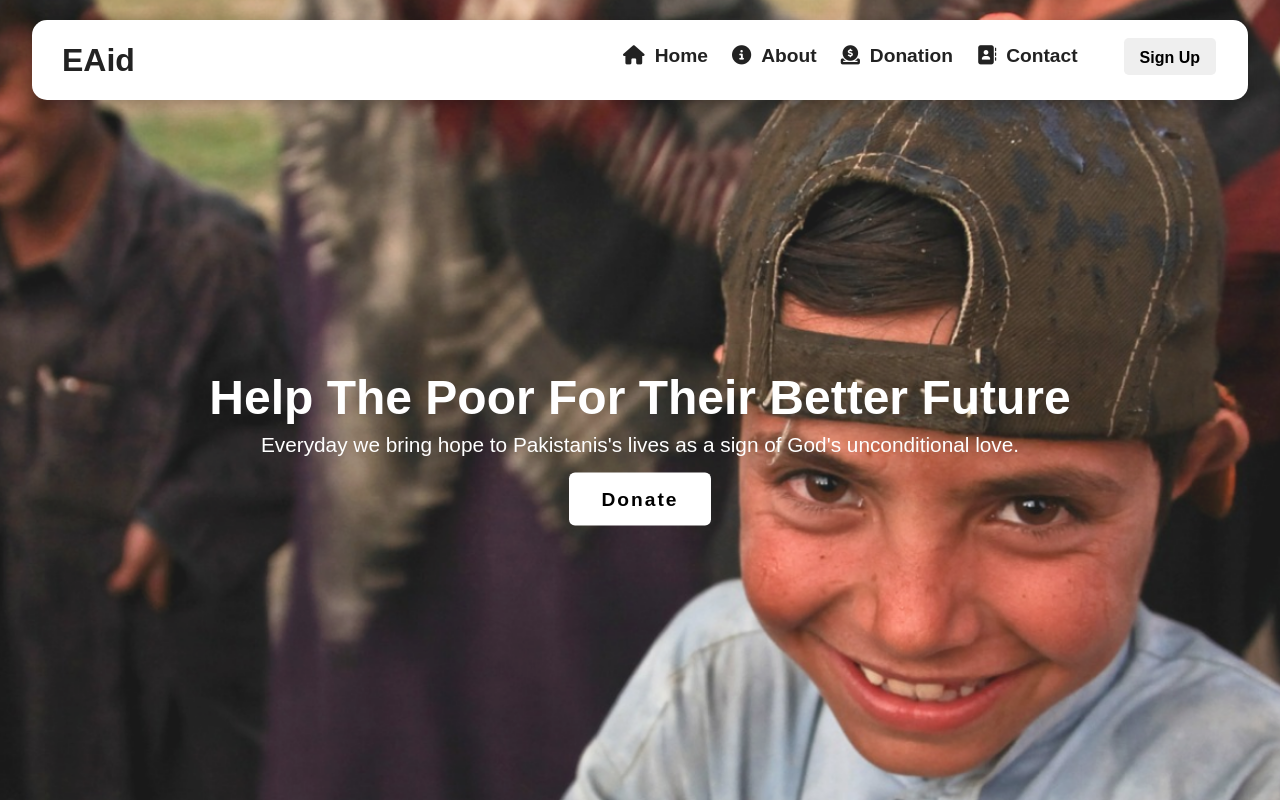
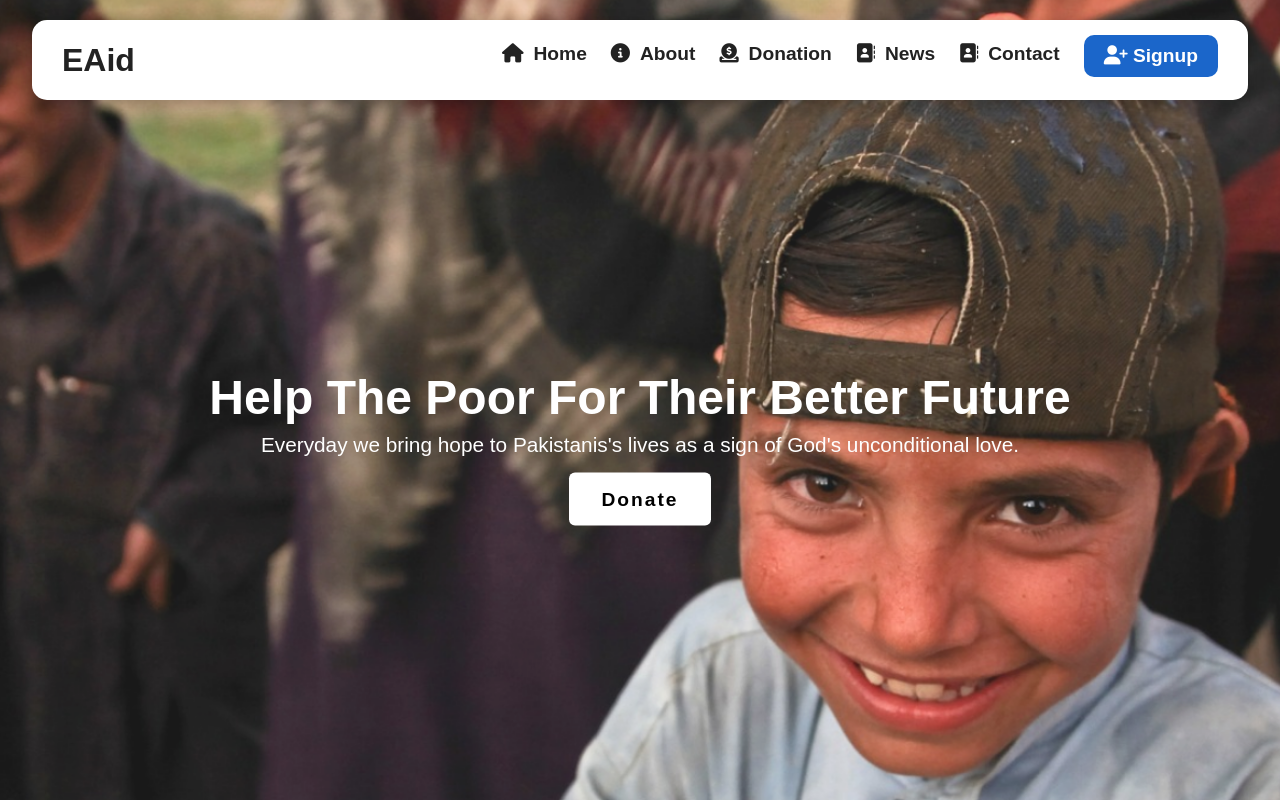
Before and after one commit to farheen-tahir/FYP-1, a React (Create React App) app in the folder client/: page / in a window 1280 px wide. Shown: the top 802 px of the page. Built offline with nearby package versions, Linux system fonts and the light colour scheme.

Commit message:
updated navbar + news cards

```diff
--- a/client/src/App.js
+++ b/client/src/App.js
@@ -16,7 +16,7 @@ export default function App() {
         <Route path="/" element={<Home />} />
         <Route path="/about" element={<About />} />
         <Route path="/contact" element={<Contact />} />
-        <Route path="/signin" element={<SignUp />} />
+        <Route path="/signup" element={<SignUp />} />
         <Route path="/donation" element={<Donation />} />
         <Route path="/news" element={<News />} />
 
--- a/client/src/components/Card.css
+++ b/client/src/components/Card.css
@@ -2,6 +2,13 @@
   display: flex;
   flex-wrap: wrap;
   justify-content: space-between;
+  margin: 50px;
+}
+.mainCardPage{
+  background: linear-gradient(to bottom, #73a8d6 0%, #283E51 100%);
+  width: 100%;
+  height: 100%;
+  border: 1px solid aqua;
 }
 
 .card {
@@ -10,7 +17,8 @@
     box-shadow: 0 2px 4px rgba(0, 0, 0, 0.2);
     overflow: hidden;
     margin: 10px;
-    width: calc(100% / 3 - 20px);
+    width: calc(100% / 4 - 20px);
+    height: 400px;
     /*  */
   }
 
--- a/client/src/components/Card.js
+++ b/client/src/components/Card.js
@@ -3,10 +3,12 @@ import './Card.css';
 
 const Card = ({ image, heading, details, link }) => {
   return (
+
     <div className="card">
       <img src={image} alt={heading} />
-      <h3>{heading}</h3>
-      <p>{details}</p>
+      <h3>{heading.slice(0,70)+'...'}</h3>
+      <p>{details?details.slice(0,100)+'...':''}</p>
+
       <a href={link} target="_blank" rel="noopener noreferrer" className='button'>Read More</a>
     </div>
   );
--- a/client/src/components/MenuItems.js
+++ b/client/src/components/MenuItems.js
@@ -18,14 +18,24 @@ export const MenuItems = [
     icon: "fas fa-donate"
   },
   {
+    title: "News",
+    url: "/news",
+    cName: "nav-links",
+    icon: "fa-solid fa-address-book"
+  },  {
     title: "Contact",
     url: "/contact",
     cName: "nav-links",
     icon: "fa-solid fa-address-book"
   },
   {
-    title: "Sign Up",
+    title: " Signup",
     url: "/signup",
-    cName: "nav-links-mobile"
+    cName: "nav-link-button",
+    icon: "fa-solid fa-user-plus",
+    class: "button-light"
   }
+
+
+
 ];
--- a/client/src/components/Navbar.js
+++ b/client/src/components/Navbar.js
@@ -27,18 +27,20 @@ function Navbar() {
         <ul className={state ? "nav-menu active" : "nav-menu"}>
           {MenuItems.map((item, index) => {
             return (
+              <div className={item.class}>
               <li key={index}>
                 <Link to={item.url} className={item.cName}>
                   <i className={item.icon} aria-hidden="true"></i>
                   {item.title}
                 </Link>
               </li>
+              </div>
             );
           })}
-          <Link to="/signin">
-            <Button  >Sign Up</Button>
+          {/* <Link to="/signin"> */}
+            {/* <Button  >Sign Up</Button> */}
             {/* <Button variant="primary" onClick={handleShow}> Sign In </Button> */}
-          </Link>
+          {/* </Link> */}
         </ul>
       </nav></div>
         {/* <div>
--- a/client/src/components/NavbarStyles.css
+++ b/client/src/components/NavbarStyles.css
@@ -14,6 +14,14 @@
   z-index: 9999;
   background-color: #fff;
 }
+.button-light{
+  /* border: 1px dotted black; */
+  padding: 10px 20px;
+  background-color: #1B66CA;
+  color: white;
+  margin-top: -8px;
+  border-radius: 10px;
+}
 .navbar-logo {
   color: #222;
   font-size: 2rem;
@@ -29,6 +37,13 @@
 .nav-links {
   text-decoration: none;
   color: #222;
+  font-size: 1.2rem;
+  font-weight: 600;
+  /* padding: 5px 10px; */
+  white-space: nowrap;
+}.nav-link-button {
+  text-decoration: none;
+  color: white;
   font-size: 1.2rem;
   font-weight: 600;
   /* padding: 5px 10px; */
--- a/client/src/components/News.js
+++ b/client/src/components/News.js
@@ -8,6 +8,7 @@ const News = () => {
     const API_KEY = '09ccb245d16b4836af0f2802cdaa1b0b';
 
     const [news, setNews] = useState([])
+    const [loading, setLoading] = useState(true);
 
 const fetchNews = async () =>{
     let data = await fetch(`https://newsapi.org/v2/everything?q=Pakistan AND disaster&apiKey=${API_KEY}`)
@@ -17,18 +18,21 @@ const fetchNews = async () =>{
 }
 useEffect(() => {
     fetchNews();
-
+    setLoading(false);
 }, [])
 
-
+if(loading){
+  return <h1 style={{color:'black'}}>Loading</h1>
+}
   return (
 <>
+<div className='mainCardPage'>
 <div className='card-container'>
 {news.map((element)=>{
 return <Card key = {element.url} heading={element.title} details={element.description} link={element.url} image={element.urlToImage?element.urlToImage:"https://media.wired.com/photos/63e69faddcab861f7a47469f/191:100/w_1280,c_limit/OnePlus-Pad-Gear-Roundup-Featured-Gear.jpg"}/>
 })}
 </div>
-
+</div>
     </>
   )
 }
```
